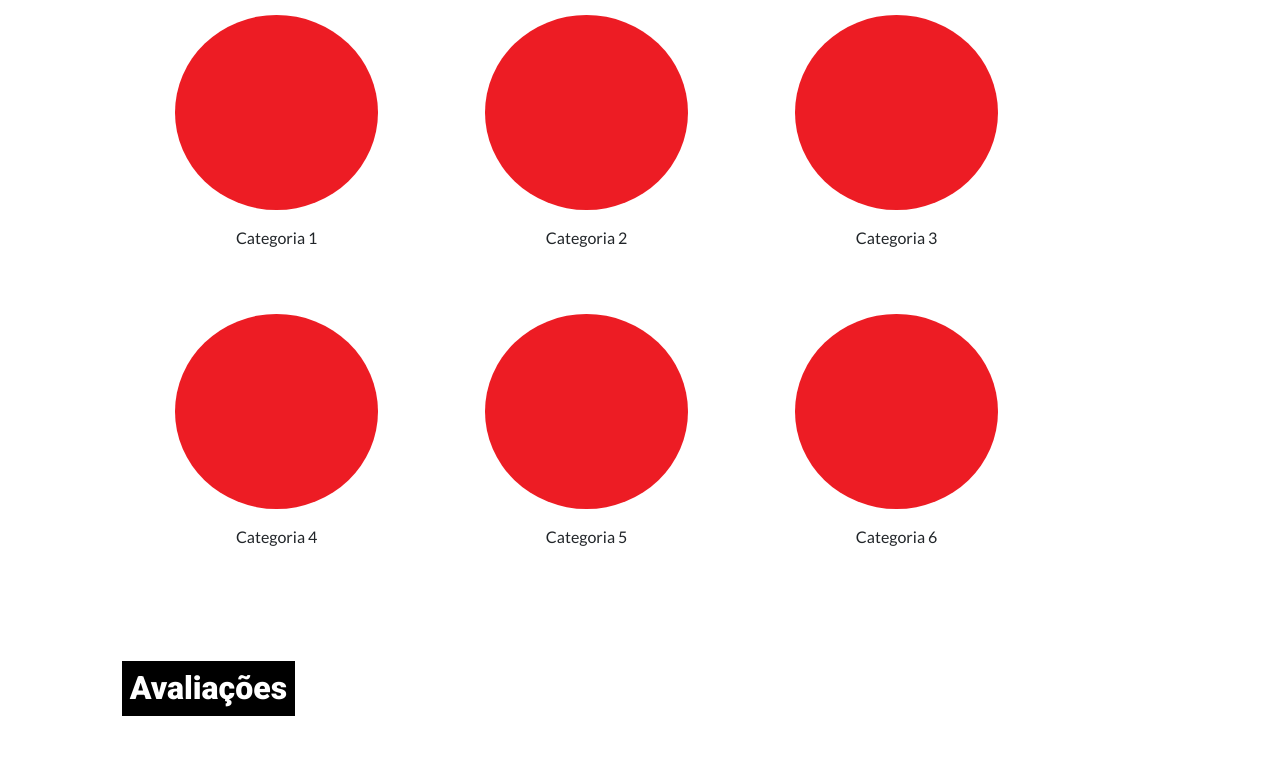
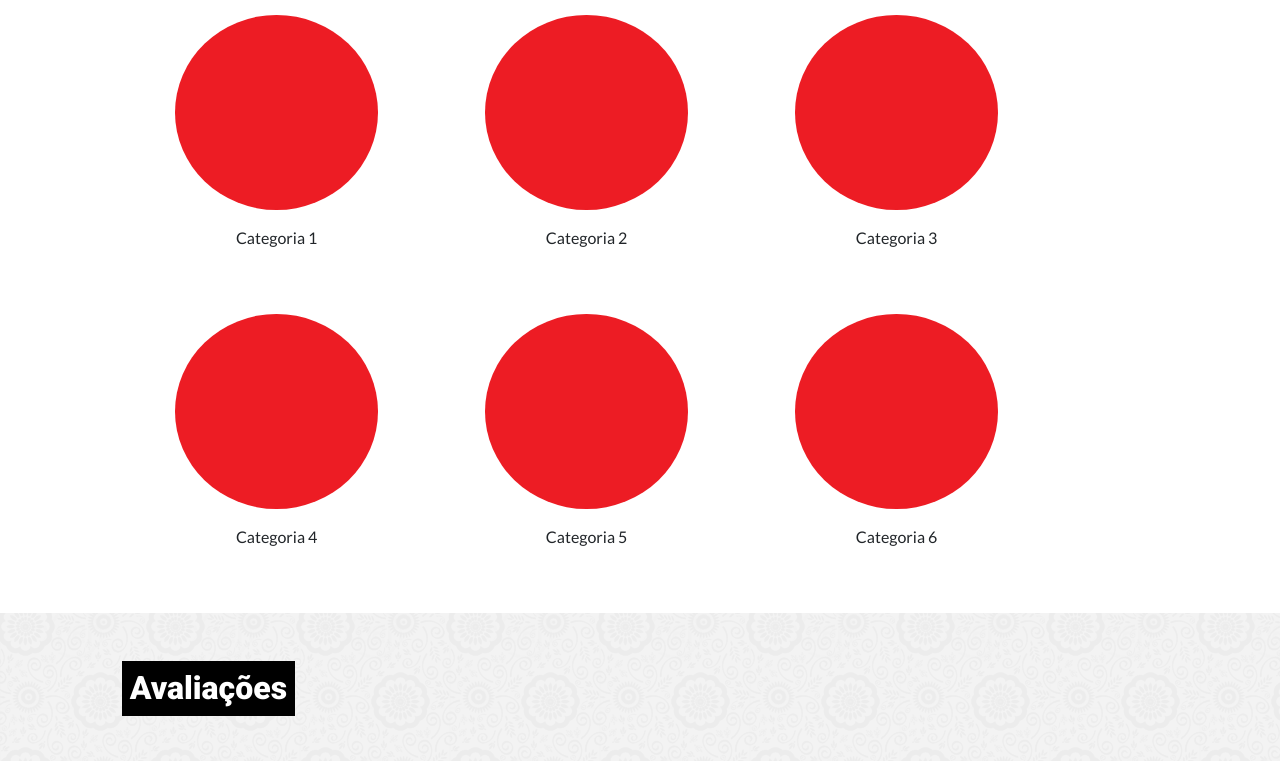
Before and after one commit to gdiasbruno/akiranovo, a plain HTML site: page index.html in a window 1280 px wide. Shown: the part 792-1553 px from the top of the page. Drawn offline with nearby package versions, Linux system fonts and the light colour scheme; the site is published under a folder, as on GitHub Pages, so addresses that start at the root find nothing.

Commit message:
Update styles.css

```diff
--- a/styles.css
+++ b/styles.css
@@ -3,7 +3,7 @@ html {
 }
 
 body {
-  background-image: url("/images/flowers.png");
+  background-image: url("images/flowers.png");
   font-family: 'Lato', sans-serif;
 
 }
```
